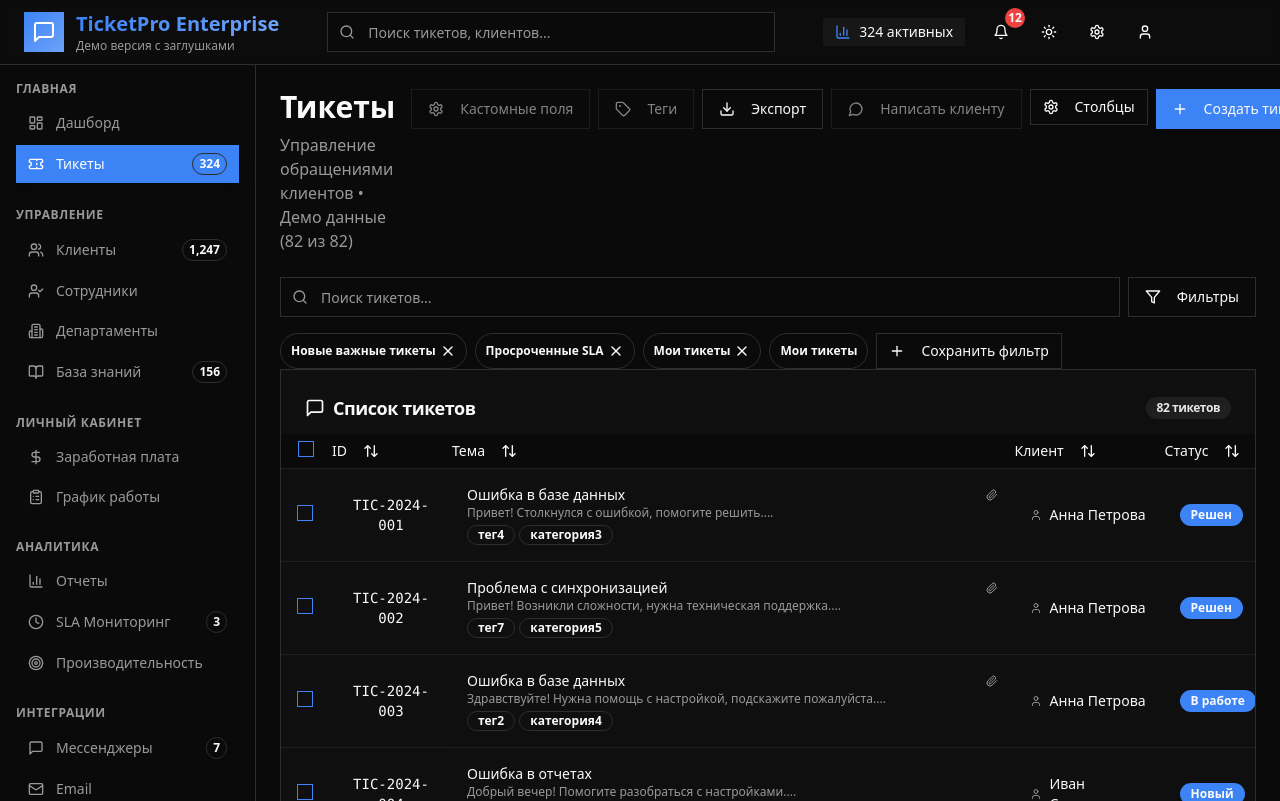
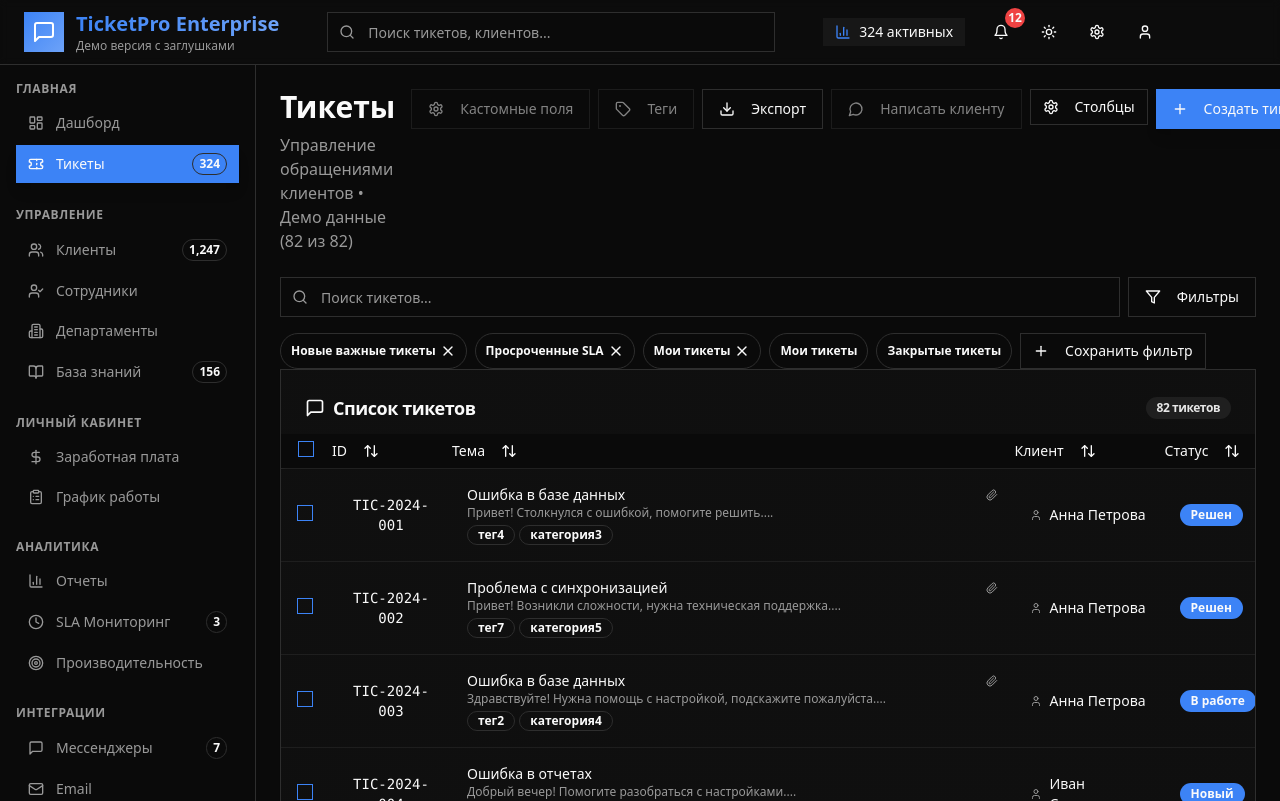
Before and after one commit to vsgrade/crm-ticket, a React (Vite) app: page /tickets in a window 1280 px wide. Built offline with nearby package versions, Linux system fonts and the light colour scheme.

Commit message:
Add ticket filters
Add options to filter tickets by "My Tickets" and "Closed Tickets" in the advanced filters section.

```diff
--- a/src/components/TicketFilters.tsx
+++ b/src/components/TicketFilters.tsx
@@ -192,6 +192,13 @@ const TicketFilters = ({ onFilterChange, currentFilter }: TicketFiltersProps) =>
           onClick={() => onFilterChange({ assignedTo: ["current_user"] })}
         >
           Мои тикеты
+        </Badge>
+        <Badge
+          variant="outline"
+          className="cursor-pointer hover:bg-accent"
+          onClick={() => onFilterChange({ status: ["closed"] })}
+        >
+          Закрытые тикеты
         </Badge>
         <Dialog open={saveDialogOpen} onOpenChange={setSaveDialogOpen}>
           <DialogTrigger asChild>
```
